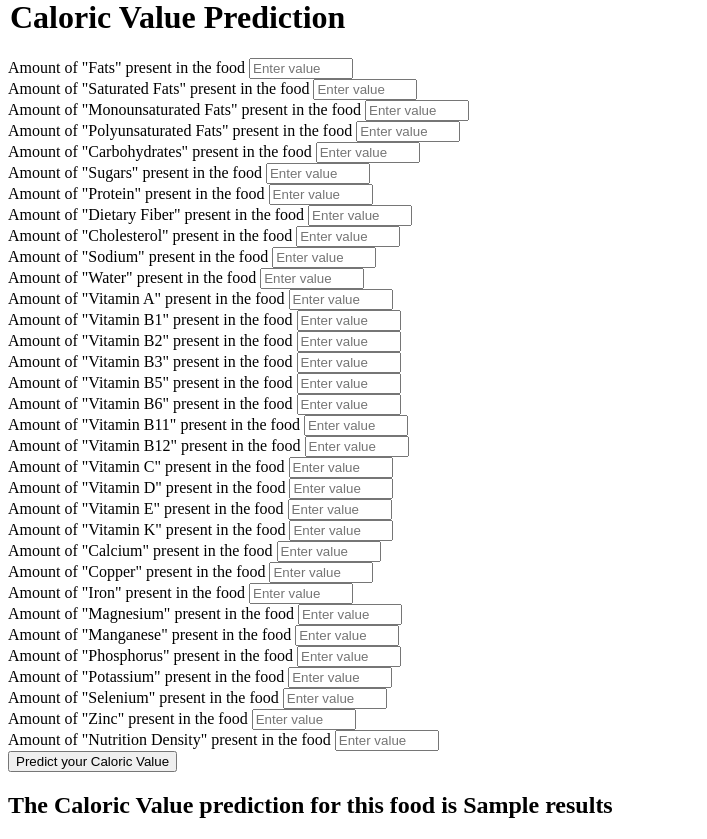
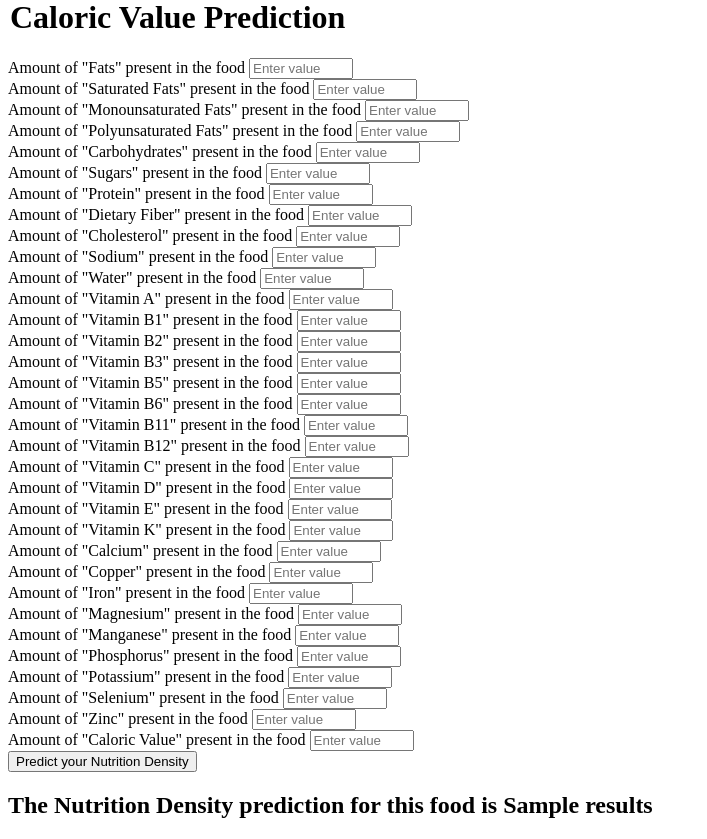
Before and after one commit to Gemilianol/mlproject, a Flask app: template templates/home.html in a window 1280 px wide. Shown: the part 22-861 px from the top of the page, without its empty margins (0-707 px from the left). Run offline with Flask 3, Linux system fonts and the light colour scheme; the template is opened without the code that fills it: most values are stand-ins (such as "Sample title", 1, 10 or a date in 2020).

Commit message:
Target updated to Nutrition Density

```diff
--- a/app.py
+++ b/app.py
@@ -4,6 +4,9 @@ import pandas as pd
 
 from sklearn.preprocessing import StandardScaler
 from src.pipeline.predict_pipeline import CustomData, PredictPipeline
+
+# Note: In order to see the app in the browser, after run python app.py on consol
+# you have to type as url: http://127.0.0.1:5000
 
 application = Flask(__name__)
 
@@ -58,7 +61,7 @@ def predict_datapoint():
             Potassium=float(request.form.get('Potassium')),
             Selenium=float(request.form.get('Selenium')),
             Zinc=float(request.form.get('Zinc')),
-            ND=float(request.form.get('Nutrition Density'))
+            cv=float(request.form.get('Caloric Value'))
         )
 
         pred_df = data.get_data_as_data_frame()
@@ -67,7 +70,7 @@ def predict_datapoint():
         predict_pipeline=PredictPipeline()
         results = predict_pipeline.predict(pred_df)
 
-        return render_template('home.html', results=results[0]) #return a list
+        return render_template('home.html', results = np.round(results[0])) #return a list
 
 if __name__ == '__main__':
     app.run(host='0.0.0.0', debug=True)
--- a/src/components/data_transformation.py
+++ b/src/components/data_transformation.py
@@ -41,7 +41,7 @@ class DataTransformation:
        'Vitamin B3', 'Vitamin B5', 'Vitamin B6', 'Vitamin C', 'Vitamin D',
        'Vitamin E', 'Vitamin K', 'Calcium', 'Copper', 'Iron', 'Magnesium',
        'Manganese', 'Phosphorus', 'Potassium', 'Selenium', 'Zinc',
-       'Nutrition Density']
+       'Caloric Value']
             # categorical_features=[]
 
             num_pipeline= Pipeline(
@@ -94,7 +94,7 @@ class DataTransformation:
 
             preprocessing_obj = self.get_data_transformer_obj()
 
-            target_column_name = 'Caloric Value'
+            target_column_name = 'Nutrition Density'
 
             #I need to add a function in utils in order to drop columns data.drop(columns=['Unnamed: 0.1', 'Unnamed: 0'], inplace=True)
 
@@ -108,7 +108,7 @@ class DataTransformation:
                                   'Vitamin B12', 'Vitamin B2','Vitamin B3', 'Vitamin B5',
                                   'Vitamin B6', 'Vitamin C', 'Vitamin D','Vitamin E', 'Vitamin K',
                                   'Calcium', 'Copper', 'Iron', 'Magnesium','Manganese', 'Phosphorus',
-                                  'Potassium', 'Selenium', 'Zinc','Nutrition Density']
+                                  'Potassium', 'Selenium', 'Zinc','Caloric Value']
 
             imput_features_train_df=train_df.drop(columns=[target_column_name], axis=1)
             target_features_train_df = train_df[target_column_name]
--- a/src/pipeline/predict_pipeline.py
+++ b/src/pipeline/predict_pipeline.py
@@ -29,7 +29,7 @@ class CustomData:
                  VA: float, VB1: float,VB2: float,VB3: float,VB5: float,VB6: float,
                  VB11: float, VB12: float,VC: float, VD: float, VE: float,VK: float,
                  Calcium: float, Copper: float, Iron: float, Magnesium: float,Manganese: float,
-                 Phosphorus: float, Potassium: float, Selenium: float, Zinc: float,ND: float):
+                 Phosphorus: float, Potassium: float, Selenium: float, Zinc: float, cv: float):
 
         self.fats = Fats
         self.sfats = SFats
@@ -63,7 +63,7 @@ class CustomData:
         self.po = Potassium
         self.sel = Selenium
         self.zinc = Zinc
-        self.nd = ND
+        self.cv = cv
 
     def get_data_as_data_frame(self):
         try:
@@ -100,7 +100,7 @@ class CustomData:
                 'Potassium': [self.po],
                 'Selenium': [self.sel],
                 'Zinc': [self.zinc],
-                'Nutrition Density': [self.nd]
+                'Caloric Value': [self.cv]
             }
 
             return pd.DataFrame(custom_data_input_dict)
--- a/templates/home.html
+++ b/templates/home.html
@@ -3,7 +3,7 @@
 <head>
     <meta charset="UTF-8">
     <meta name="viewport" content="width=device-width, initial-scale=1.0">
-    <title>Caloric Value Predictor</title>
+    <title>Nutrition Density Predictor</title>
 </head>
 <body>
     <div class="login">
@@ -174,17 +174,17 @@
         </div>
 
         <div class="mb-3">
-            <label class="form-label">Amount of "Nutrition Density" present in the food</label>
-            <input class="form-control" type="number" name = "Nutrition Density" placeholder="Enter value" step="0.01" min="0" max="10000">
+            <label class="form-label">Amount of "Caloric Value" present in the food</label>
+            <input class="form-control" type="number" name = "Caloric Value" placeholder="Enter value" step="0.01" min="0" max="10000">
         </div>
 
         <div class="mb-3">
-            <input class="btn btn-primary" type="submit" value="Predict your Caloric Value" required />
+            <input class="btn btn-primary" type="submit" value="Predict your Nutrition Density" required />
         </div>
 
         </form>
      <h2>
-        The Caloric Value prediction for this food is {{results}}
+        The Nutrition Density prediction for this food is {{results}}
      </h2>
 </body>
 </html>
--- a/templates/index.html
+++ b/templates/index.html
@@ -7,7 +7,7 @@
 </head>
 <body>
     <h1>Welcome to the home page</h1>
-    <h2>This app is useful from predict Caloric Values based on the data which you provided</h2>
+    <h2>This app is useful for predict Nutrition Density based on the data which you provided</h2>
     <h3>If you want to try it, please add to the url /predictdata</h3>
 </body>
 </html>
```
Also changed, not shown: 2 other files.
